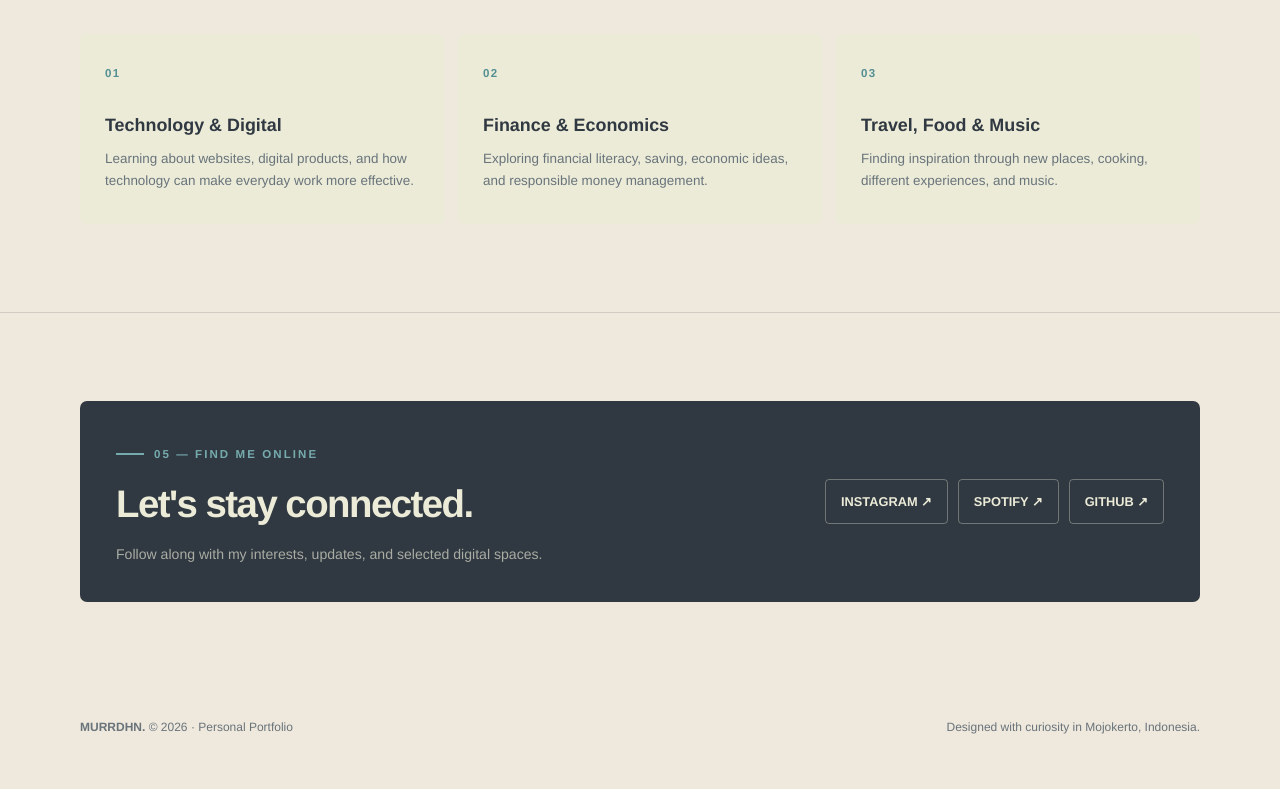
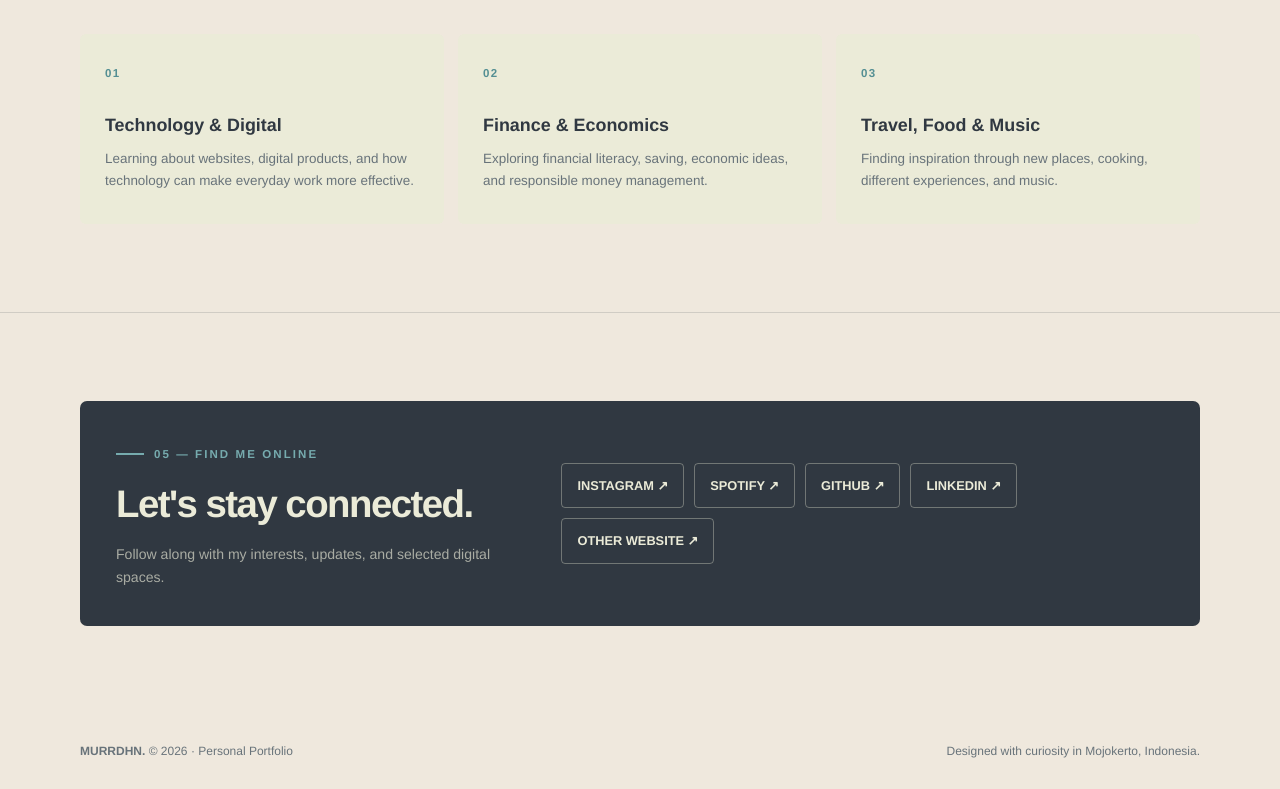
Before and after one commit to mraffiramadhn/murrdhn, a plain HTML site: page index.html in a window 1280 px wide. Shown: the part 4426-5215 px from the top of the page. Before the commit the page ends 5192 px from the top, so only its background shows below. Drawn offline with Linux system fonts and the light colour scheme.

Commit message:
Add LinkedIn and RamaSpace links to social section

```diff
--- a/index.html
+++ b/index.html
@@ -411,6 +411,8 @@
             <a class="social-link" href="https://www.instagram.com/murrdhn_/" target="_blank" rel="noopener noreferrer">INSTAGRAM ↗</a>
             <a class="social-link" href="https://open.spotify.com/playlist/3UURXStwvh7MTLqXLpgDFm" target="_blank" rel="noopener noreferrer">SPOTIFY ↗</a>
             <a class="social-link" href="https://github.com/mraffiramadhn" target="_blank" rel="noopener noreferrer">GITHUB ↗</a>
+            <a class="social-link" href="https://www.linkedin.com/in/muhammad-raffi-ramadhan-359520416?utm_source=share_via&utm_content=profile&utm_medium=member_android" target="_blank" rel="noopener noreferrer">LINKEDIN ↗</a>
+            <a class="social-link" href="https://ramaspace.my.id" target="_blank" rel="noopener noreferrer">OTHER WEBSITE ↗</a>
           </div>
         </div>
       </div>
```
